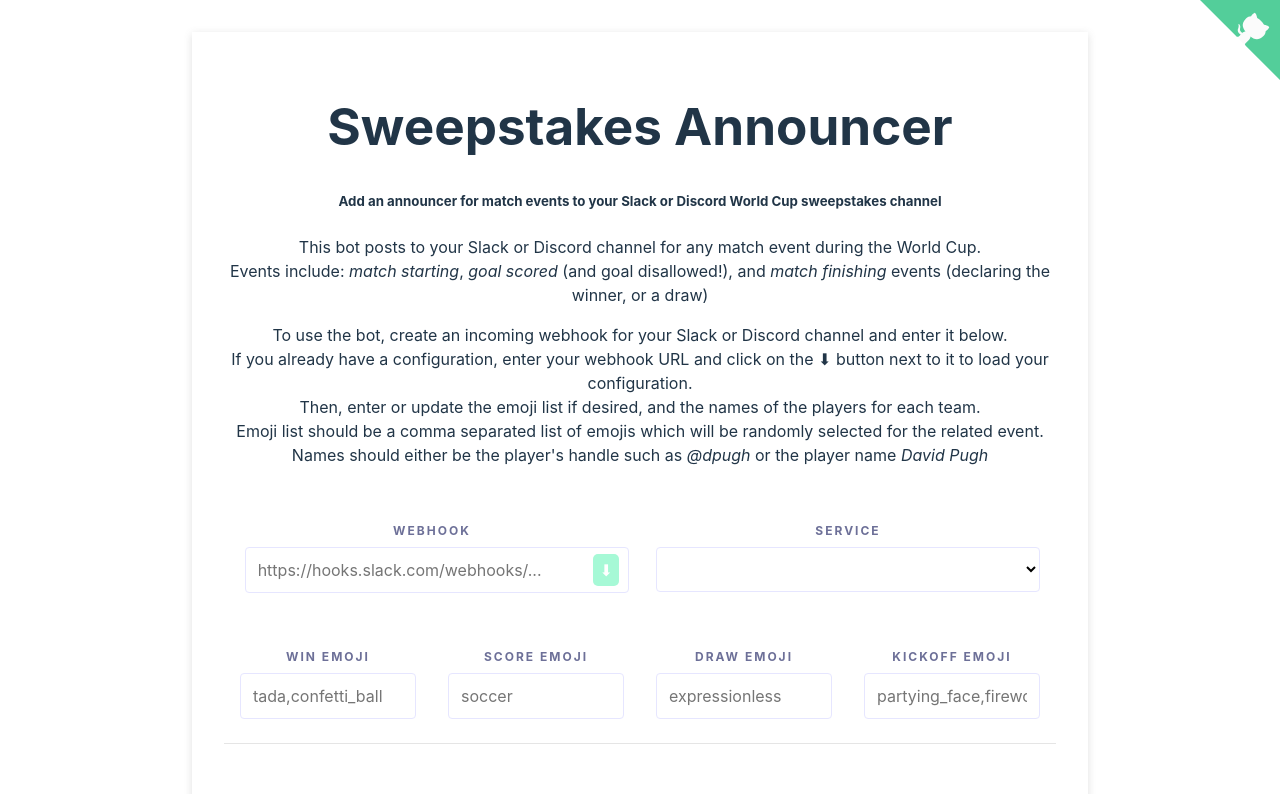
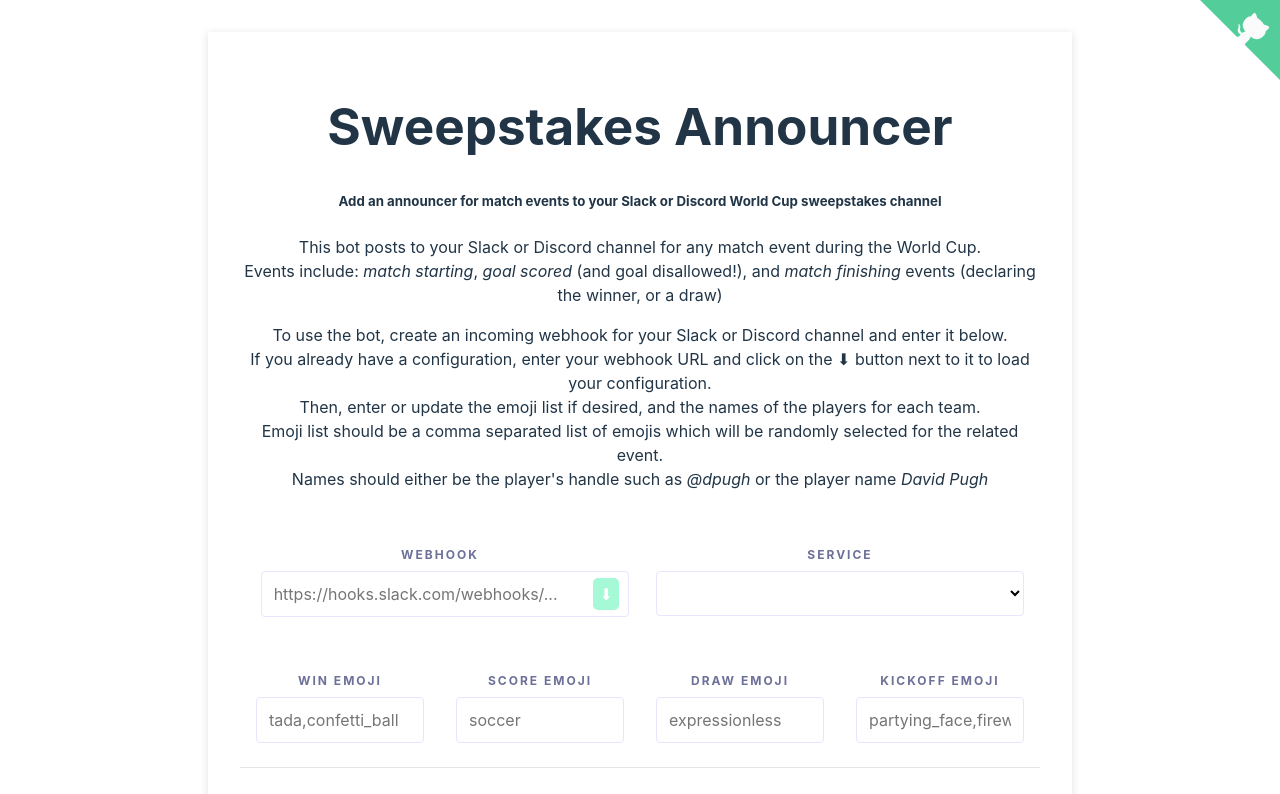
Before and after one commit to Plastonick/Sweepstakes-Frontend, a Svelte app: page / in a window 1280 px wide. Shown: the top 794 px of the page. Built offline with nearby package versions, Linux system fonts and the light colour scheme.

Commit message:
add a max width

```diff
--- a/src/app.css
+++ b/src/app.css
@@ -205,6 +205,7 @@ a.button {
 
 div.content {
     width: 65vw;
+    max-width: 800px;
     padding: 2em;
     box-shadow: rgba(10, 10, 10, 0.2) 0 2px 8px 0;
     background-color: #333333;
```
